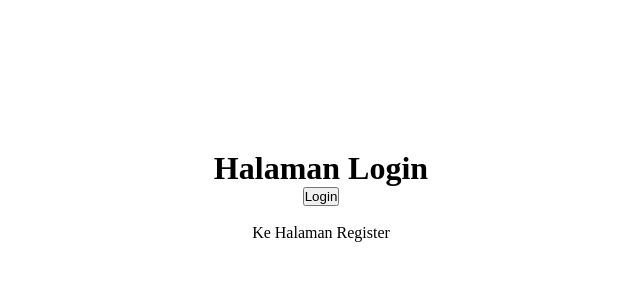
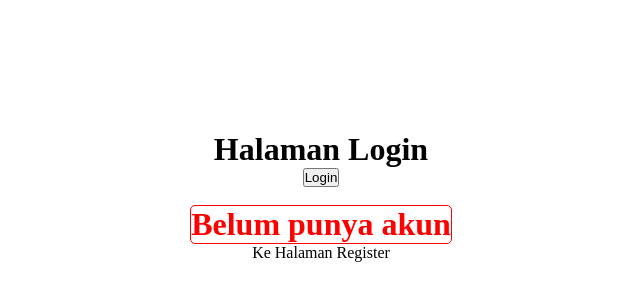
Before and after one commit to petrusthelastking/Framework-Tugas-Petrus, a Next.js app in the folder JOBSHEET4/next-routing/: page /auth/login in a window 1280 px wide. Shown: the part 204-504 px from the top of the page, without its empty margins (319-959 px from the left). Built offline with nearby package versions, Linux system fonts and the light colour scheme.

Commit message:
Refactor code structure for improved readability and maintainability

```diff
--- a/JOBSHEET4/next-routing/src/views/auth/login/index.tsx
+++ b/JOBSHEET4/next-routing/src/views/auth/login/index.tsx
@@ -14,6 +14,7 @@ const TampilanLogin = () => {
     <div className={styles.login}>
       <h1>Halaman Login</h1>
       <button onClick={() => handleLogin()}>Login</button> <br />
+      <h1 style={{color:"red",border:"1px solid red",borderRadius:"5px"}}> Belum punya akun</h1>
       <Link href="/auth/register">Ke Halaman Register</Link>
     </div>
   );
```
Also changed, not shown: 2 other files (tests, documents, lock files or other folders).
